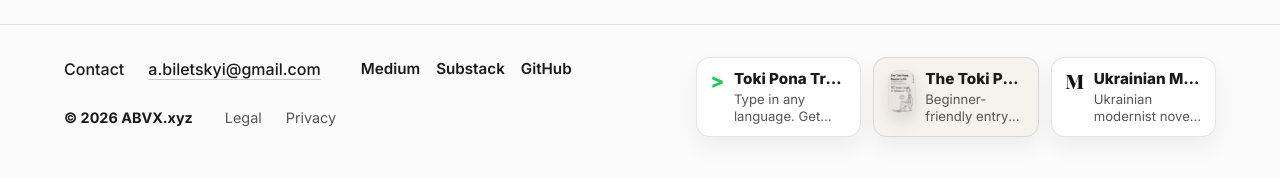
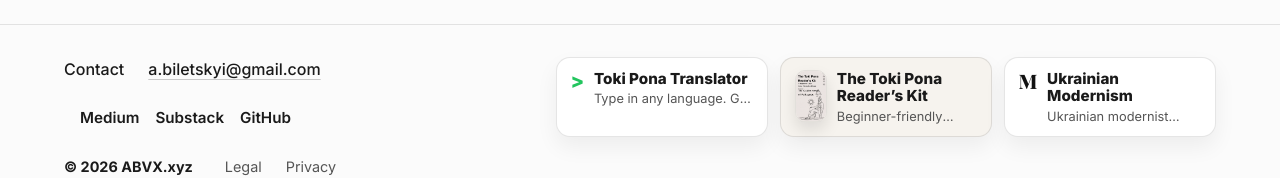
Before and after one commit to markoblogo/stoic-wisdom-series, a Next.js app: page /en in a window 1280 px wide. Shown: the part 2709-2887 px from the top of the page. Built offline with nearby package versions, Linux system fonts and the light colour scheme; a web font is replaced by a local one.

Commit message:
Make footer banner text readable

```diff
--- a/src/components/Footer.module.css
+++ b/src/components/Footer.module.css
@@ -120,7 +120,7 @@
 }
 
 .banners {
-    width: 520px;
+    width: 660px;
     display: flex;
     flex-direction: row;
     gap: 0.75rem;
@@ -166,8 +166,8 @@
 }
 
 .bannerThumb {
-    width: 44px;
-    height: 44px;
+    width: 52px;
+    height: 52px;
     border-radius: 10px;
     object-fit: cover;
     border: 1px solid rgba(0, 0, 0, 0.08);
@@ -178,18 +178,19 @@
     font-size: 0.95rem;
     font-weight: 750;
     line-height: 1.15;
-    white-space: nowrap;
+    display: -webkit-box;
+    -webkit-line-clamp: 2;
+    -webkit-box-orient: vertical;
     overflow: hidden;
-    text-overflow: ellipsis;
 }
 
 .bannerSubtitle {
     margin-top: 0.25rem;
-    font-size: 0.82rem;
-    line-height: 1.25;
+    font-size: 0.80rem;
+    line-height: 1.2;
     color: var(--color-ink-light);
     display: -webkit-box;
-    -webkit-line-clamp: 2;
+    -webkit-line-clamp: 1;
     -webkit-box-orient: vertical;
     overflow: hidden;
 }
```
